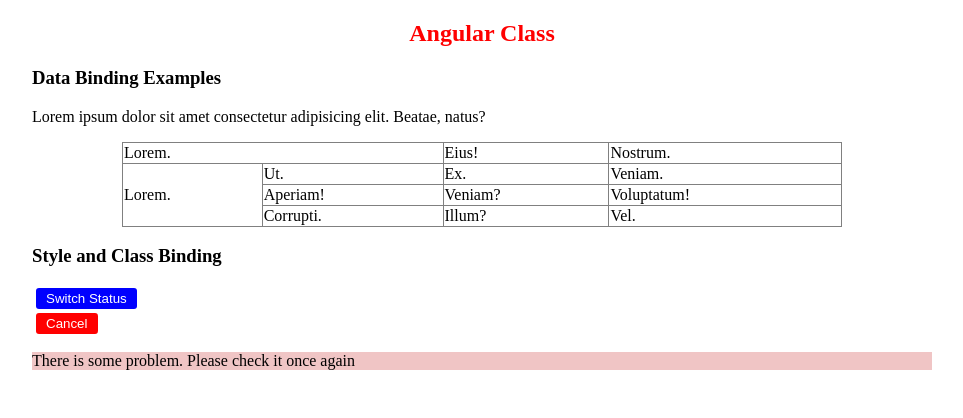
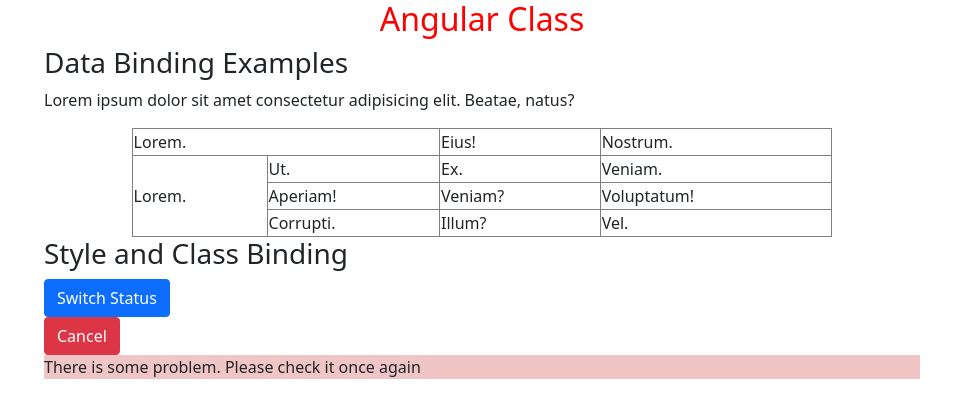
Before and after one commit to dineshgopalchand/UI-24, an Angular app: page / in a window 1280 px wide. Shown: the top 418 px of the page, without its empty margins (158-1121 px from the left). Built offline with nearby package versions, Linux system fonts and the light colour scheme.

Commit message:
added bootstap manully

```diff
--- a/package.json
+++ b/package.json
@@ -18,6 +18,7 @@
     "@angular/platform-browser": "~12.2.0",
     "@angular/platform-browser-dynamic": "~12.2.0",
     "@angular/router": "~12.2.0",
+    "bootstrap": "^5.1.3",
     "classlist.js": "^1.1.20150312",
     "rxjs": "~6.6.0",
     "tslib": "^2.3.0",
--- a/src/app/data-handling/class-style-binding/class-style-binding.component.scss
+++ b/src/app/data-handling/class-style-binding/class-style-binding.component.scss
@@ -1,14 +1,14 @@
-.btn{
-    border:0px;
-    padding:3px 10px;
-    margin:2px 4px;
-    border-radius: 3px;
-}
-.btn-primary{
-    background: blue;
-    color:white;
-}
-.btn-danger{
-    background: red;
-    color: white;
-}
+// .btn{
+//     border:0px;
+//     padding:3px 10px;
+//     margin:2px 4px;
+//     border-radius: 3px;
+// }
+// .btn-primary{
+//     background: blue;
+//     color:white;
+// }
+// .btn-danger{
+//     background: red;
+//     color: white;
+// }
--- a/src/styles.scss
+++ b/src/styles.scss
@@ -1,4 +1,6 @@
 /* You can add global styles to this file, and also import other style files */
+@import url('~bootstrap/dist/css/bootstrap.min.css');
+
 .container {
     width: 900px;
     margin: auto;
```
Also changed, not shown: 1 other file (tests, documents, lock files or other folders).
